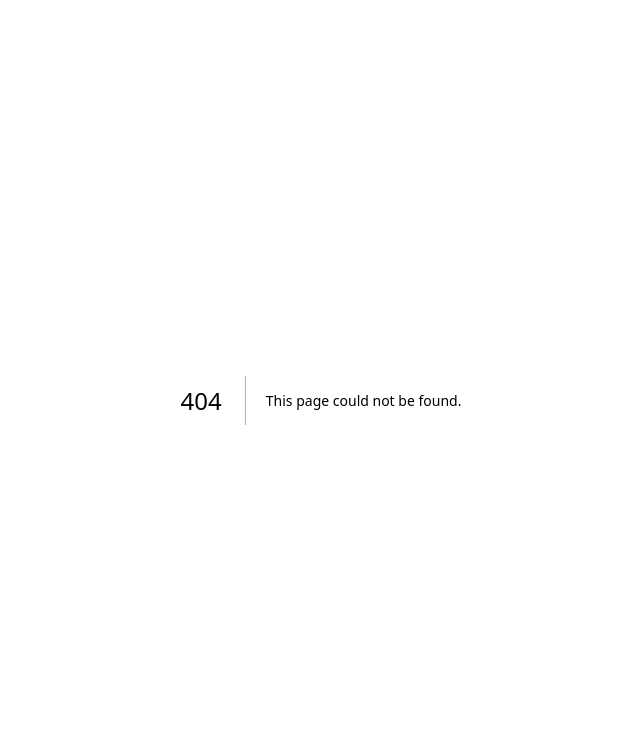
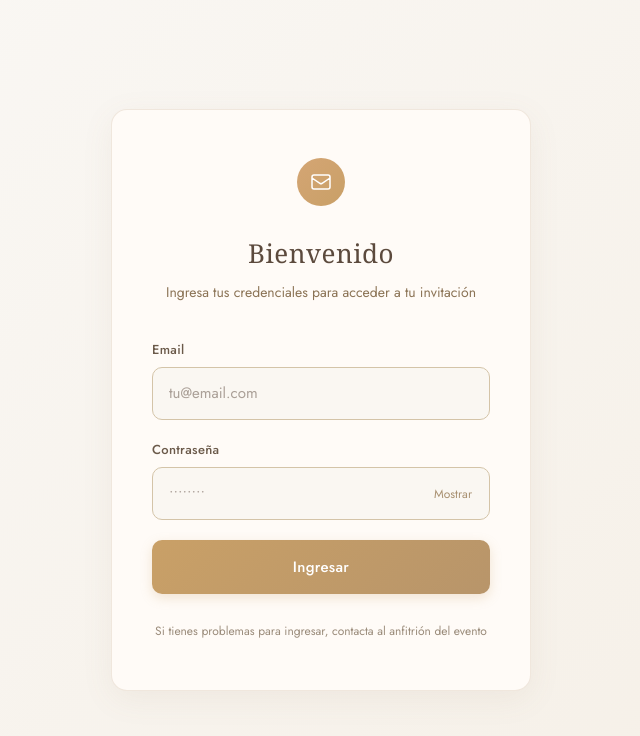
Before and after one commit to juanbrusatti/boda, a Next.js app in the folder nupcias/: page /guest-login in a window 1280 px wide. Before the commit this address had no page. Shown: the top 736 px of the page, without its empty margins (319-959 px from the left). Built offline with nearby package versions, Linux system fonts and the light colour scheme.

Commit message:
login to user guest

```diff
--- /dev/null
+++ b/nupcias/app/guest-login/page.tsx
@@ -0,0 +1,257 @@
+'use client'
+
+import { useState, FormEvent } from 'react'
+import { useRouter } from 'next/navigation'
+import { loginAction } from '@/app/actions/login'
+
+export default function GuestLoginPage() {
+  const router = useRouter()
+  const [isLoading, setIsLoading] = useState(false)
+  const [error, setError] = useState<string | null>(null)
+  const [showPassword, setShowPassword] = useState(false)
+
+  async function handleSubmit(e: FormEvent<HTMLFormElement>) {
+    e.preventDefault()
+    setError(null)
+    setIsLoading(true)
+
+    try {
+      const formData = new FormData(e.currentTarget)
+      const result = await loginAction(formData)
+
+      if (!result.success) {
+        setError(result.error || 'Login failed')
+        setIsLoading(false)
+        return
+      }
+
+      // Redirect to guest dashboard
+      router.push('/guest-dashboard')
+    } catch (err) {
+      const message = err instanceof Error ? err.message : 'An unexpected error occurred'
+      setError(message)
+      setIsLoading(false)
+    }
+  }
+
+  return (
+    <div style={{
+      minHeight: '100vh',
+      display: 'flex',
+      alignItems: 'center',
+      justifyContent: 'center',
+      background: 'linear-gradient(135deg, #faf8f5 0%, #f5efe6 100%)',
+      padding: '20px',
+    }}>
+      <div style={{
+        maxWidth: '420px',
+        width: '100%',
+        backgroundColor: '#fffbf7',
+        borderRadius: '16px',
+        padding: '48px 40px',
+        boxShadow: '0 8px 32px rgba(139, 115, 85, 0.08)',
+        border: '1px solid rgba(205, 183, 158, 0.3)',
+      }}>
+        {/* Decorative element */}
+        <div style={{
+          width: '48px',
+          height: '48px',
+          margin: '0 auto 28px',
+          borderRadius: '50%',
+          background: 'linear-gradient(135deg, #d4a574 0%, #c9a067 100%)',
+          display: 'flex',
+          alignItems: 'center',
+          justifyContent: 'center',
+        }}>
+          <svg width="24" height="24" viewBox="0 0 24 24" fill="none" stroke="white" strokeWidth="1.5">
+            <path d="M3 8l7.89 5.26a2 2 0 002.22 0L21 8M5 19h14a2 2 0 002-2V7a2 2 0 00-2-2H5a2 2 0 00-2 2v10a2 2 0 002 2z" />
+          </svg>
+        </div>
+
+        <h1 style={{
+          fontSize: '26px',
+          fontWeight: '500',
+          color: '#5c4a3d',
+          textAlign: 'center',
+          marginBottom: '8px',
+          fontFamily: 'Georgia, serif',
+          letterSpacing: '0.5px',
+        }}>
+          Bienvenido
+        </h1>
+
+        <p style={{
+          fontSize: '14px',
+          color: '#8b7355',
+          textAlign: 'center',
+          marginBottom: '36px',
+          lineHeight: '1.6',
+        }}>
+          Ingresa tus credenciales para acceder a tu invitación
+        </p>
+
+        <form onSubmit={handleSubmit} style={{ display: 'flex', flexDirection: 'column', gap: '20px' }}>
+          <div>
+            <label htmlFor="email" style={{
+              display: 'block',
+              marginBottom: '8px',
+              fontWeight: '500',
+              color: '#6b5a4a',
+              fontSize: '13px',
+              letterSpacing: '0.3px',
+            }}>
+              Email
+            </label>
+            <input
+              id="email"
+              type="email"
+              name="email"
+              placeholder="tu@email.com"
+              required
+              disabled={isLoading}
+              style={{
+                width: '100%',
+                padding: '14px 16px',
+                border: '1px solid #d4c4a8',
+                borderRadius: '10px',
+                fontSize: '15px',
+                boxSizing: 'border-box',
+                transition: 'all 0.2s',
+                backgroundColor: '#faf7f2',
+                color: '#5c4a3d',
+              }}
+              onFocus={(e) => {
+                e.target.style.borderColor = '#c9a067'
+                e.target.style.backgroundColor = '#ffffff'
+              }}
+              onBlur={(e) => {
+                e.target.style.borderColor = '#d4c4a8'
+                e.target.style.backgroundColor = '#faf7f2'
+              }}
+            />
+          </div>
+
+          <div>
+            <label htmlFor="password" style={{
+              display: 'block',
+              marginBottom: '8px',
+              fontWeight: '500',
+              color: '#6b5a4a',
+              fontSize: '13px',
+              letterSpacing: '0.3px',
+            }}>
+              Contraseña
+            </label>
+            <div style={{ position: 'relative' }}>
+              <input
+                id="password"
+                type={showPassword ? 'text' : 'password'}
+                name="password"
+                placeholder="••••••••"
+                required
+                disabled={isLoading}
+                style={{
+                  width: '100%',
+                  padding: '14px 16px',
+                  paddingRight: '50px',
+                  border: '1px solid #d4c4a8',
+                  borderRadius: '10px',
+                  fontSize: '15px',
+                  boxSizing: 'border-box',
+                  transition: 'all 0.2s',
+                  backgroundColor: '#faf7f2',
+                  color: '#5c4a3d',
+                }}
+                onFocus={(e) => {
+                  e.target.style.borderColor = '#c9a067'
+                  e.target.style.backgroundColor = '#ffffff'
+                }}
+                onBlur={(e) => {
+                  e.target.style.borderColor = '#d4c4a8'
+                  e.target.style.backgroundColor = '#faf7f2'
+                }}
+              />
+              <button
+                type="button"
+                onClick={() => setShowPassword(!showPassword)}
+                disabled={isLoading}
+                style={{
+                  position: 'absolute',
+                  right: '14px',
+                  top: '50%',
+                  transform: 'translateY(-50%)',
+                  background: 'none',
+                  border: 'none',
+                  cursor: 'pointer',
+                  color: '#a89070',
+                  fontSize: '12px',
+                  padding: '4px',
+                }}
+              >
+                {showPassword ? 'Ocultar' : 'Mostrar'}
+              </button>
+            </div>
+          </div>
+
+          {error && (
+            <div
+              style={{
+                padding: '12px',
+                backgroundColor: '#fef2f2',
+                color: '#9b4444',
+                borderRadius: '8px',
+                border: '1px solid #fcdada',
+                fontSize: '13px',
+                textAlign: 'center',
+              }}
+            >
+              {error}
+            </div>
+          )}
+
+          <button
+            type="submit"
+            disabled={isLoading}
+            style={{
+              padding: '16px',
+              background: 'linear-gradient(135deg, #c9a067 0%, #b8956a 100%)',
+              color: 'white',
+              border: 'none',
+              borderRadius: '10px',
+              fontSize: '15px',
+              fontWeight: '500',
+              cursor: isLoading ? 'not-allowed' : 'pointer',
+              transition: 'all 0.3s',
+              boxShadow: '0 4px 12px rgba(201, 160, 103, 0.25)',
+              letterSpacing: '0.3px',
+            }}
+            onMouseOver={(e) => {
+              if (!isLoading) {
+                e.currentTarget.style.transform = 'translateY(-1px)'
+                e.currentTarget.style.boxShadow = '0 6px 16px rgba(201, 160, 103, 0.35)'
+              }
+            }}
+            onMouseOut={(e) => {
+              if (!isLoading) {
+                e.currentTarget.style.transform = 'translateY(0)'
+                e.currentTarget.style.boxShadow = '0 4px 12px rgba(201, 160, 103, 0.25)'
+              }
+            }}
+          >
+            {isLoading ? 'Iniciando sesión...' : 'Ingresar'}
+          </button>
+        </form>
+
+        <p style={{
+          marginTop: '28px',
+          textAlign: 'center',
+          fontSize: '12px',
+          color: '#9a8b7a',
+          lineHeight: '1.6',
+        }}>
+          Si tienes problemas para ingresar, contacta al anfitrión del evento
+        </p>
+      </div>
+    </div>
+  )
+}
```
